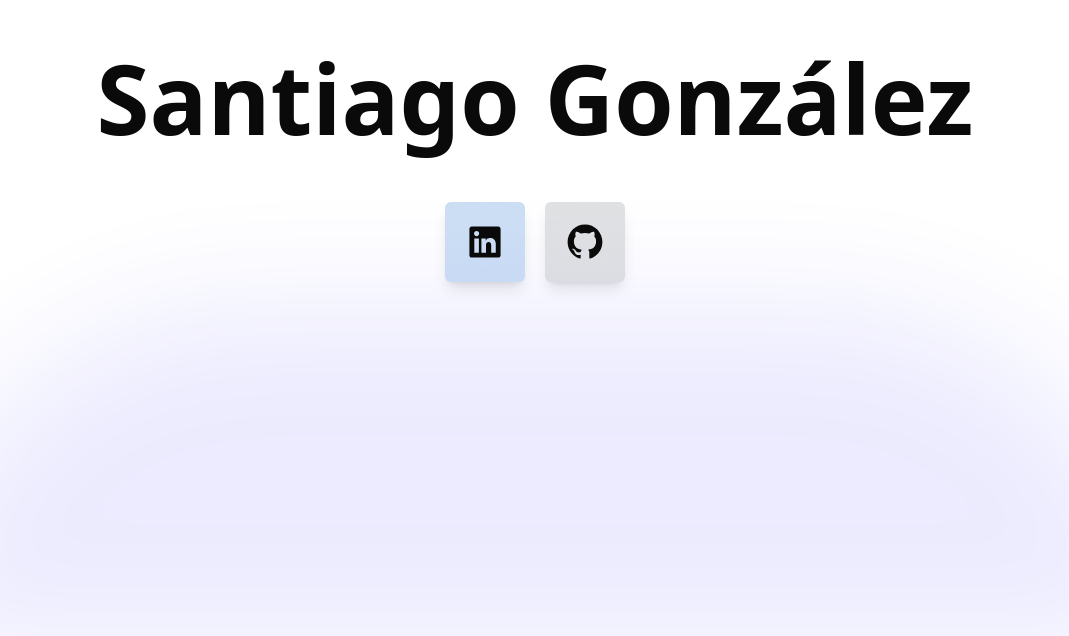
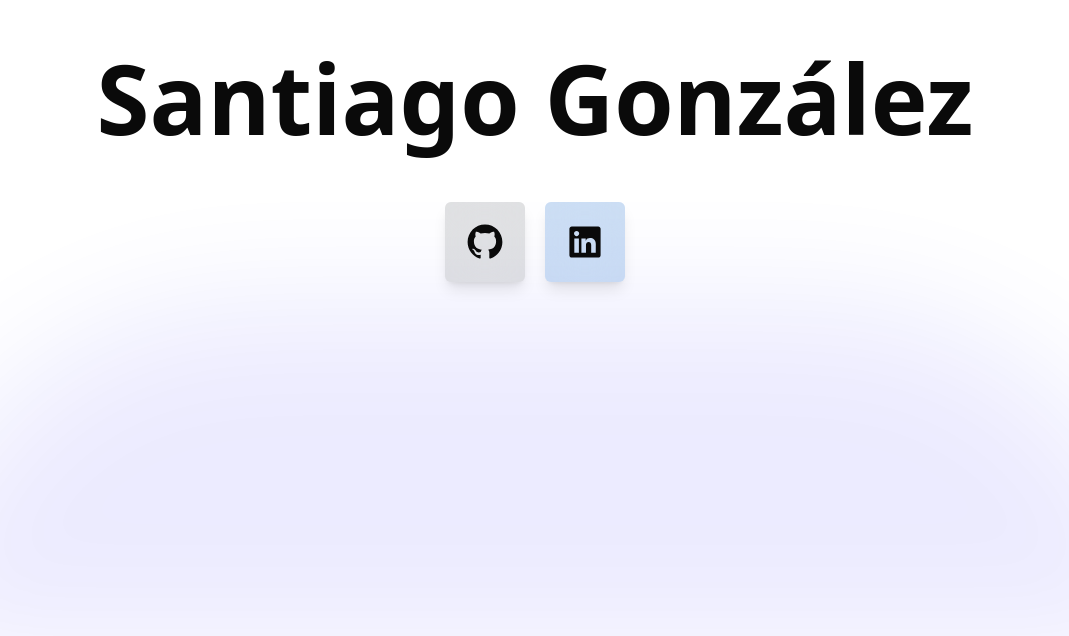
Before and after one commit to sangonz193/portfolio, a React (Vite) app: page / in a window 1280 px wide. Shown: the part 142-778 px from the top of the page, without its empty margins (105-1174 px from the left). Built offline with nearby package versions, Linux system fonts and the light colour scheme.

Commit message:
reorder links

```diff
--- a/src/components/landing/landing.tsx
+++ b/src/components/landing/landing.tsx
@@ -11,16 +11,16 @@ const Providers = compactProviders([WindowSizeProvider, MousePositionProvider]);
 
 const links: ComponentProps<typeof Link>[] = [
   {
+    href: "https://github.com/sangonz193",
+    Icon: GitHubLogoIcon,
+    color: "#6a6e73",
+    alt: "Santiago's GitHub",
+  },
+  {
     href: "https://www.linkedin.com/in/santiagorgonzalez",
     Icon: LinkedInLogoIcon,
     alt: "Santiago's LinkedIn",
     color: "#0762C8",
-  },
-  {
-    href: "https://github.com/sangonz193",
-    Icon: GitHubLogoIcon,
-    color: "#6a6e73",
-    alt: "Santiago's GitHub",
   },
 ];
 
```
